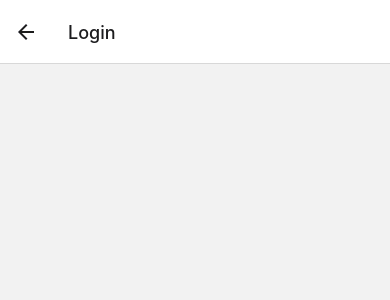
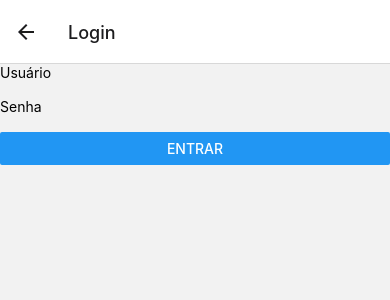
Before and after one commit to lucasmarcos/projeto_pd26s, a React Native app: screen /Login in a window 390 px wide. Shown: the top 300 px of the page. Built offline with nearby package versions, Linux system fonts and the light colour scheme.

Commit message:
using maps

```diff
--- a/App.tsx
+++ b/App.tsx
@@ -1,6 +1,8 @@
+/*
 import { initializeApp } from "firebase/app";
 import { getAuth } from "firebase/auth";
 import { getDatabase } from "firebase/database";
+*/
 
 import { NavigationContainer } from "@react-navigation/native";
 import { createNativeStackNavigator } from "@react-navigation/native-stack";
@@ -13,6 +15,7 @@ import { Professor } from "./src/Professor";
 import { Projeto } from "./src/Projeto";
 import { Pesquisa } from "./src/Pesquisa";
 
+/*
 const firebaseApp = initializeApp({
   apiKey: "AIzaSyAxd7thAZ3lT6qJaWSL0EcFnyamR1m0Giw",
   authDomain: "pd26s-ad736.firebaseapp.com",
@@ -21,9 +24,10 @@ const firebaseApp = initializeApp({
   messagingSenderId: "667563279286",
   appId: "1:667563279286:web:b3ad8fb1fd6159fb433717",
 });
+*/
 
-const firebaseAuth = getAuth(firebaseApp);
-const firebaseDB = getDatabase(firebaseApp);
+// const firebaseAuth = getAuth(firebaseApp);
+// const firebaseDB = getDatabase(firebaseApp);
 
 const Stack = createNativeStackNavigator();
 
--- a/src/Aluno.tsx
+++ b/src/Aluno.tsx
@@ -1,8 +1,32 @@
-import { View } from "react-native";
+import { View, Text, StyleSheet } from "react-native";
+
+const ALUNOS = new Map([
+  [1, { nome: "Aluno 1", }],
+  [2, { nome: "Aluno 2", }],
+  [3, { nome: "Aluno 3", }],
+  [4, { nome: "Aluno 4", }],
+  [5, { nome: "Aluno 5", }],
+]);
+
+const AlunoCard = ({ aluno }) => {
+  return (
+    <View style={styles.card}>
+      <Text>{aluno.nome}</Text>
+    </View>
+  );
+};
 
 export const Aluno = () => {
   return (
-    <View>
+    <View style={{ flex: 1 }}>
+      <Text>Lista de alunos</Text>
+      {[...ALUNOS].map(([k, v]) => <AlunoCard key={k} aluno={v} />)}
     </View>
   );
 };
+
+const styles = StyleSheet.create({
+  card: {
+    padding: 16,
+  },
+});
--- a/src/Login.tsx
+++ b/src/Login.tsx
@@ -1,8 +1,28 @@
-import { View } from "react-native";
+import { View, Text, TextInput, Button } from "react-native";
+
+const Usuario = () =>
+  <View>
+    <Text>Usuário</Text>
+    <TextInput />
+  </View>;
+
+const Senha = () =>
+  <View>
+    <Text>Senha</Text>
+    <TextInput />
+  </View>;
+
+const Botao = () =>
+  <View>
+    <Button title="Entrar" />
+  </View>;
 
 export const Login = () => {
   return (
-    <View>
+    <View style={{ flex: 1 }}>
+      <Usuario />
+      <Senha />
+      <Botao />
     </View>
   );
 };
--- a/src/Projeto.tsx
+++ b/src/Projeto.tsx
@@ -1,8 +1,22 @@
-import { View } from "react-native";
+import { View, Text } from "react-native";
+
+const PROJETOS = new Map([
+  [1, { nome: "Projeto 1", }],
+  [2, { nome: "Projeto 2", }],
+  [3, { nome: "Projeto 3", }],
+  [4, { nome: "Projeto 4", }],
+  [5, { nome: "Projeto 5", }],
+]);
+
+const ProjetoCard = ({ projeto }) =>
+  <View>
+    <Text>{projeto.nome}</Text>
+  </View>;
 
 export const Projeto = () => {
   return (
-    <View>
+    <View style={{ flex: 1 }}>
+      {[...PROJETOS].map(([k, v]) => <ProjetoCard key={k} projeto={v} />)}
     </View>
   );
 };
```
